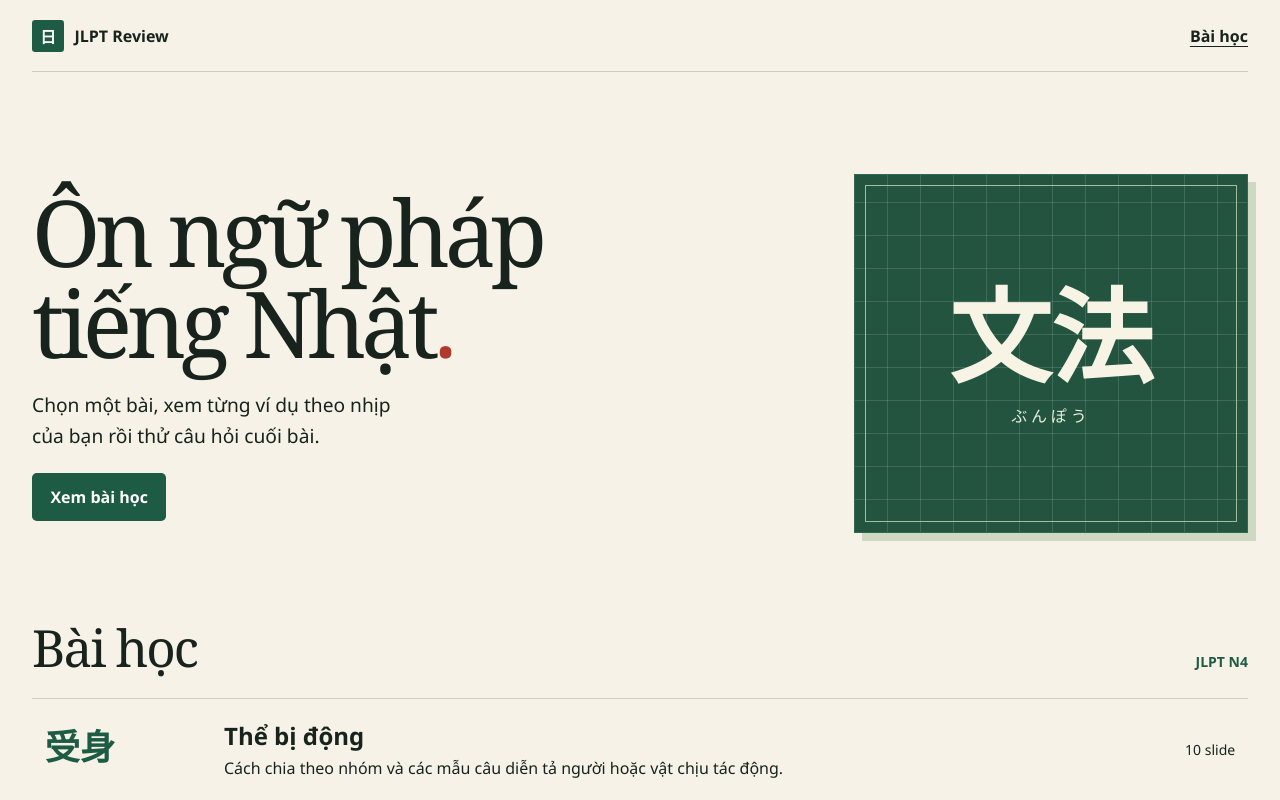
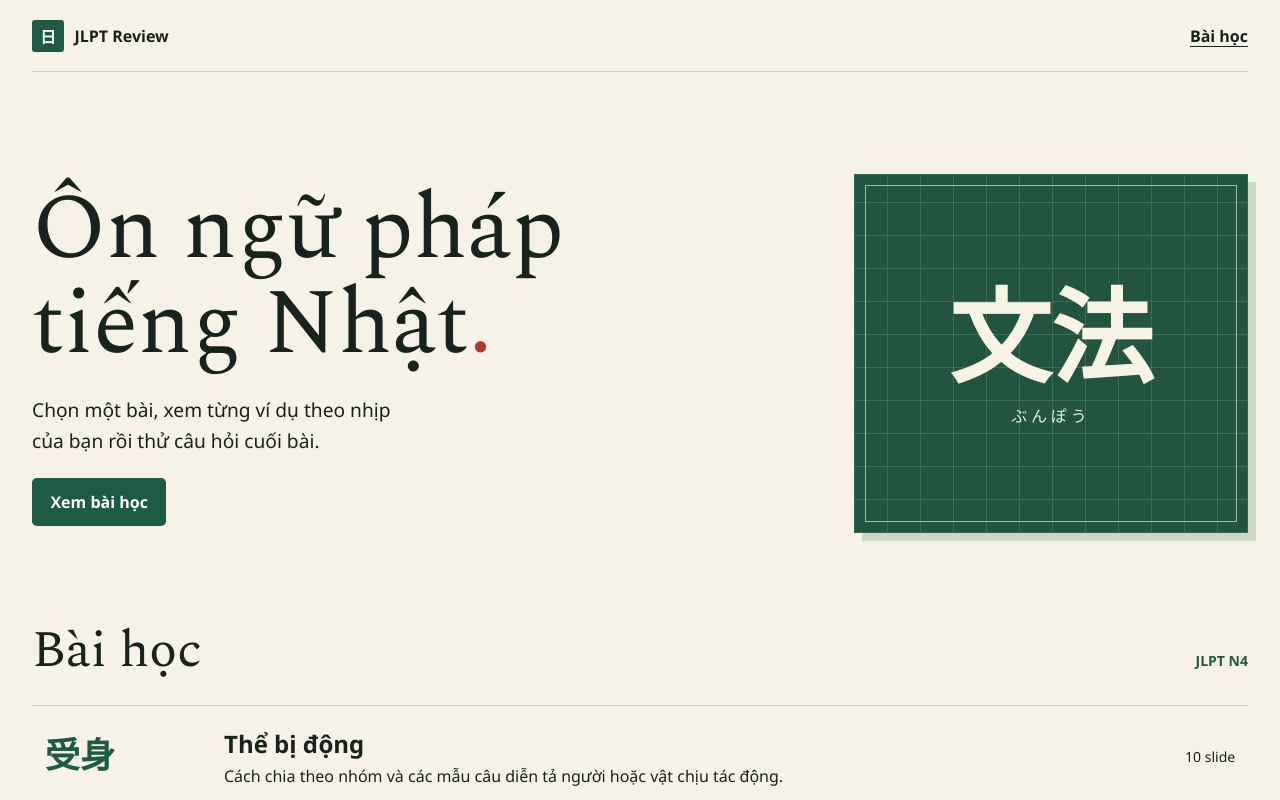
Before and after one commit to mJota666/JLPT-review, a plain HTML site: page dist/index.html in a window 1280 px wide. Shown: the top 800 px of the page. Drawn offline with Linux system fonts and the light colour scheme.

Commit message:
Fix Vietnamese heading glyphs

```diff
--- a/dist/styles.css
+++ b/dist/styles.css
@@ -1,3 +1,11 @@
+@font-face {
+  font-family: "Spectral";
+  src: url("./fonts/Spectral-Regular.ttf") format("truetype");
+  font-style: normal;
+  font-weight: 400;
+  font-display: swap;
+}
+
 :root {
   --ink: #17231c;
   --paper: #f4f0e4;
@@ -64,7 +72,11 @@ button:focus-visible, a:focus-visible { outline: 3px solid var(--yellow); outlin
   font-size: clamp(.875rem, 1.1vw, 1rem);
 }
 
-h1, h2, .jp {
+h1, h2 {
+  font-family: "Spectral", Georgia, serif;
+  font-weight: 400;
+}
+.jp, h1 [lang="ja"] {
   font-family: "Yu Mincho", "Hiragino Mincho ProN", "Noto Serif JP", serif;
 }
 h1 {
@@ -72,13 +84,11 @@ h1 {
   margin: 0;
   font-size: clamp(3.4rem, 10vw, 9rem);
   line-height: 1.02;
-  letter-spacing: -.06em;
 }
 h2 {
   margin: 0 0 1.5rem;
   font-size: clamp(2.2rem, 5vw, 5.5rem);
-  line-height: 1;
-  letter-spacing: -.04em;
+  line-height: 1.15;
 }
 h3 { margin: 0 0 .5rem; font-size: clamp(1.1rem, 1.8vw, 1.5rem); }
 p { max-width: 65ch; font-size: clamp(1rem, 1.5vw, 1.35rem); line-height: 1.6; }
@@ -240,12 +250,7 @@ progress::-moz-progress-bar { background: var(--green); border-radius: 1rem; }
   gap: clamp(1.5rem, 7vw, 7rem);
   padding: clamp(3rem, 8vw, 7rem) 0 clamp(3rem, 7vw, 6rem);
 }
-.library-intro h1, .library-section-title h2 {
-  max-width: none;
-  font-family: "Instrument Serif", Georgia, serif;
-  font-weight: 500;
-}
-.library-intro h1 { font-size: clamp(3rem, 7.2vw, 7.4rem); line-height: .99; }
+.library-intro h1 { max-width: none; font-size: clamp(3rem, 7.2vw, 7.4rem); line-height: 1.04; }
 .library-intro h1 span { color: var(--red); }
 .library-intro p { max-width: 36ch; margin: 1.35rem 0; }
 .primary-link {
```
Also changed, not shown: dist/fonts/OFL-Spectral.txt (added), dist/fonts/Spectral-Regular.ttf (added).
